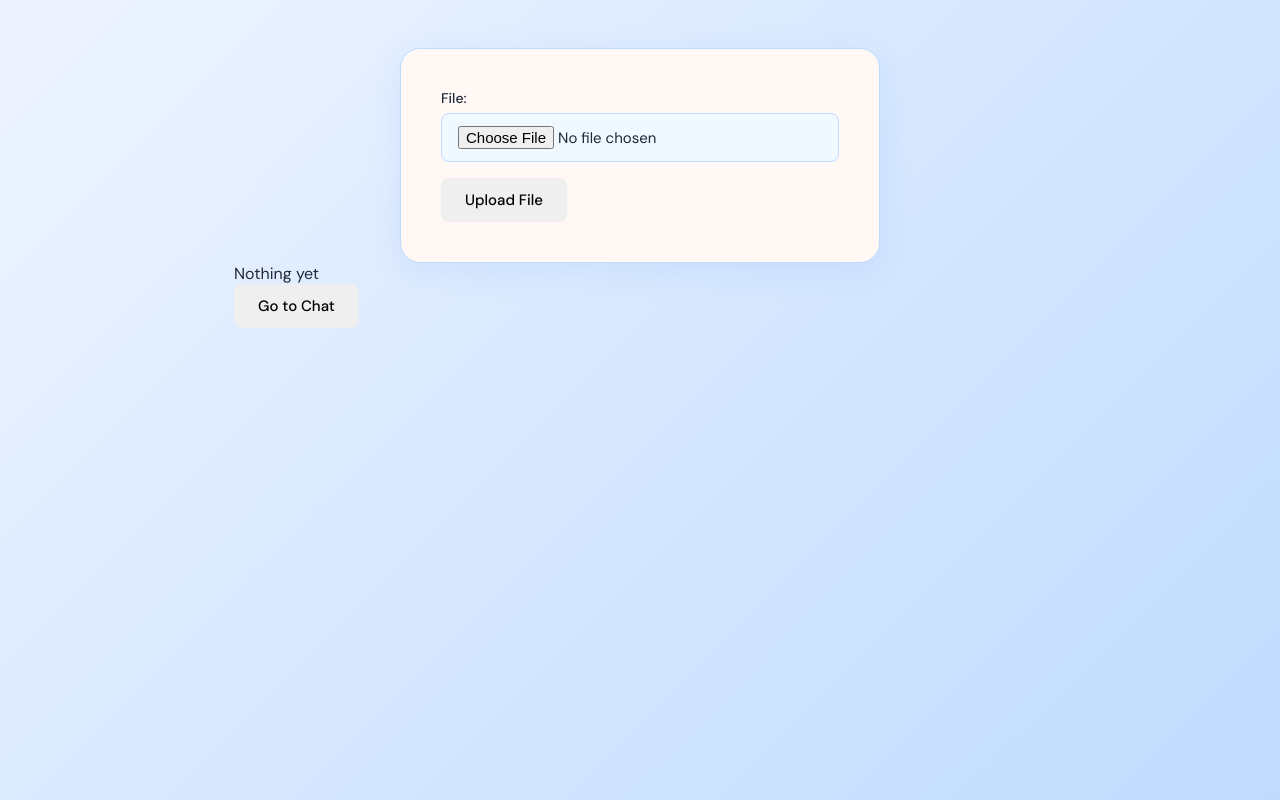
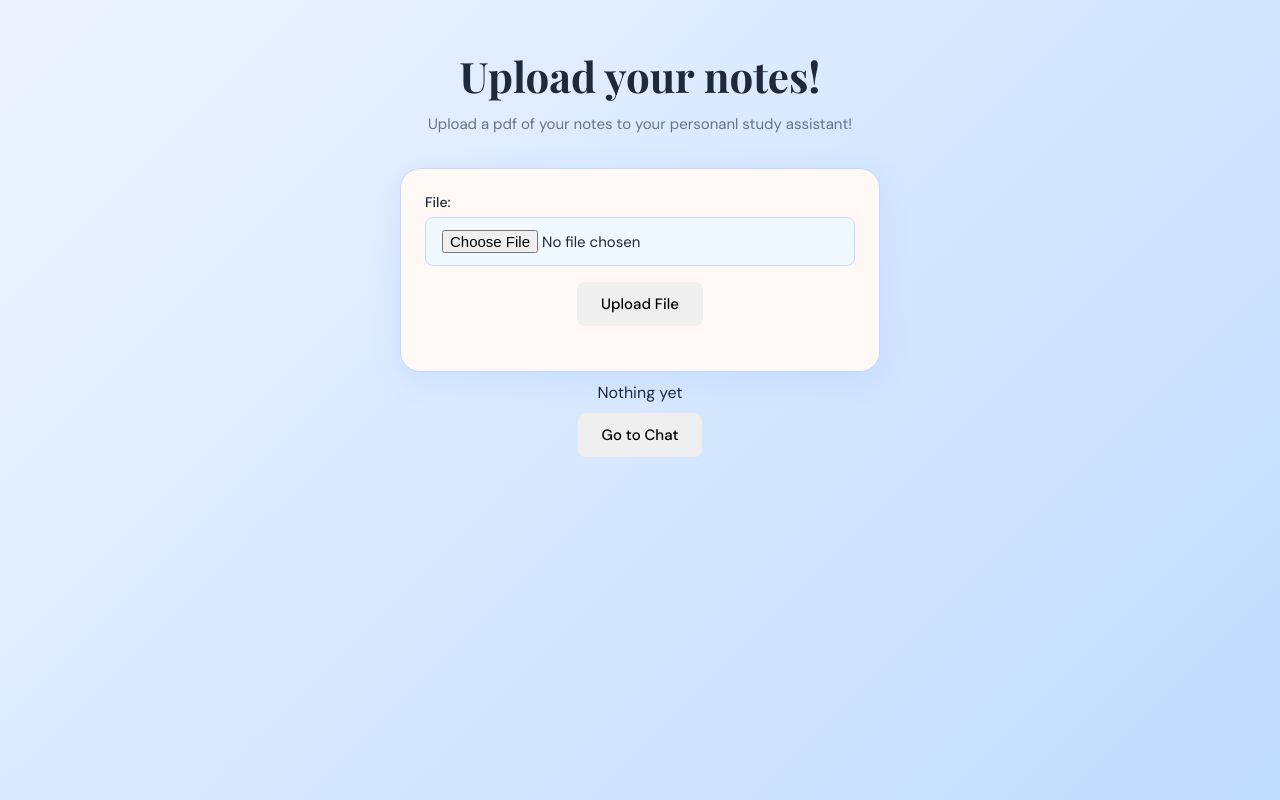
Before and after one commit to akhilg26/pdf-study-assistant, a React (Vite) app in the folder client/client/: page /upload in a window 1280 px wide. Built offline with nearby package versions, Linux system fonts and the light colour scheme.

Commit message:
front end tweaks

```diff
--- a/client/client/src/index.css
+++ b/client/client/src/index.css
@@ -123,7 +123,7 @@ button.secondary {
 
 form {
   background: var(--card);
-  padding: 40px;
+  padding: 24px;
   border-radius: 20px;
   border: 1.5px solid var(--border);
   max-width: 480px;
--- a/client/client/src/pages/chat.jsx
+++ b/client/client/src/pages/chat.jsx
@@ -18,14 +18,17 @@ function Chat(){
     }
 
     return <div>
+        <div className='page-title'>
+    <h1>Study with your personal assistant!</h1>
+    <p>Ask any questions you would like!</p></div>
         <form onSubmit={handleSubmit}>
             <label htmlFor='query'>Query: </label>
             <input id='query' name='query' placeholder='Start typing your question' value={query} onChange={(e) => setQuery(e.target.value)}></input> <br />
             <button>Submit question</button>
         </form>
         {response && <div>{response}</div>}
-        <button onClick={() => navigate('/login')}>Login</button>
-        <button onClick={() => navigate('/upload')}>Upload</button>
+
+        <div style={{textAlign: 'center', marginTop: '10px'}}><button onClick={() => navigate('/upload')}>Upload</button></div>
     </div>
 
 
--- a/client/client/src/pages/login.jsx
+++ b/client/client/src/pages/login.jsx
@@ -17,6 +17,10 @@ function Login(){
 
     }
     return <div>
+        <div className='page-title'>
+    <h1>Login!</h1>
+    <p>Login to your account to study with your personal assistant!</p>
+        </div>
         <form onSubmit={handleSubmit}>
             <label htmlFor='username'>Username: </label>
             <input id='username' name='username' placeholder='Username' value={username} onChange={(e) => setUsername(e.target.value)}></input> <br />
--- a/client/client/src/pages/register.jsx
+++ b/client/client/src/pages/register.jsx
@@ -18,6 +18,10 @@ function Register(){
         navigate('/upload')
     }
     return <div>
+        <div className='page-title'>
+    <h1>Get Started!</h1>
+    <p>Create an account to begin studying smarter with your personal assistant!</p>
+        </div>
         <form onSubmit={handleSubmit}>
             <label htmlFor='username'>Username: </label>
             <input id='username' name='username' placeholder='username' value={username} onChange={(e) => setUsername(e.target.value)}></input><br />
--- a/client/client/src/pages/upload.jsx
+++ b/client/client/src/pages/upload.jsx
@@ -28,13 +28,17 @@ function Upload(){
 
     }
     return <div>
+        <div className='page-title'>
+    <h1>Upload your notes!</h1>
+    <p>Upload a pdf of your notes to your personanl study assistant!</p>
+        </div>
         <form onSubmit={handleSubmit}>
             <label htmlFor='file'>File: </label>
             <input id='file' type='file' onChange={(e) => setFiles(e.target.files)}></input> <br />
-            <button disabled={loading}>{loading ? 'Uploading...' :'Upload File'}</button> <br />
+            <div style={{textAlign: 'center'}}><button disabled={loading}>{loading ? 'Uploading...' :'Upload File'}</button> </div><br />
         </form>
-        <div>{status}</div>
-        <button onClick={() => navigate('/chat')}>Go to Chat</button>
+        <div style={{textAlign: 'center', marginTop: '10px'}}>{status}</div>
+        <div style={{textAlign: 'center', marginTop: '10px'}}><button onClick={() => navigate('/chat')}>Go to Chat</button></div>
     </div>
 }
 
```
